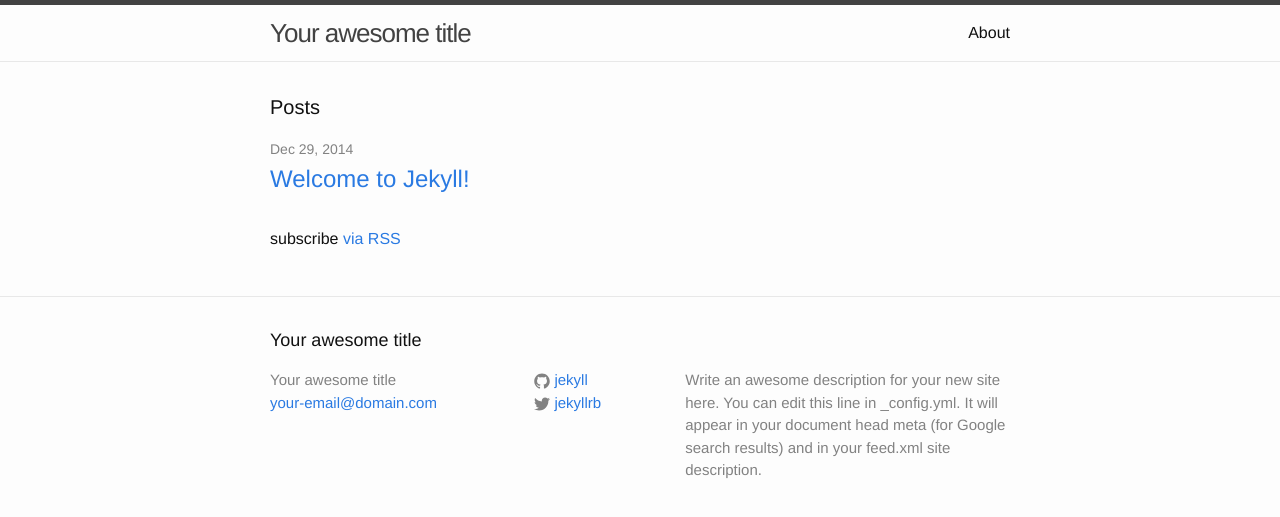
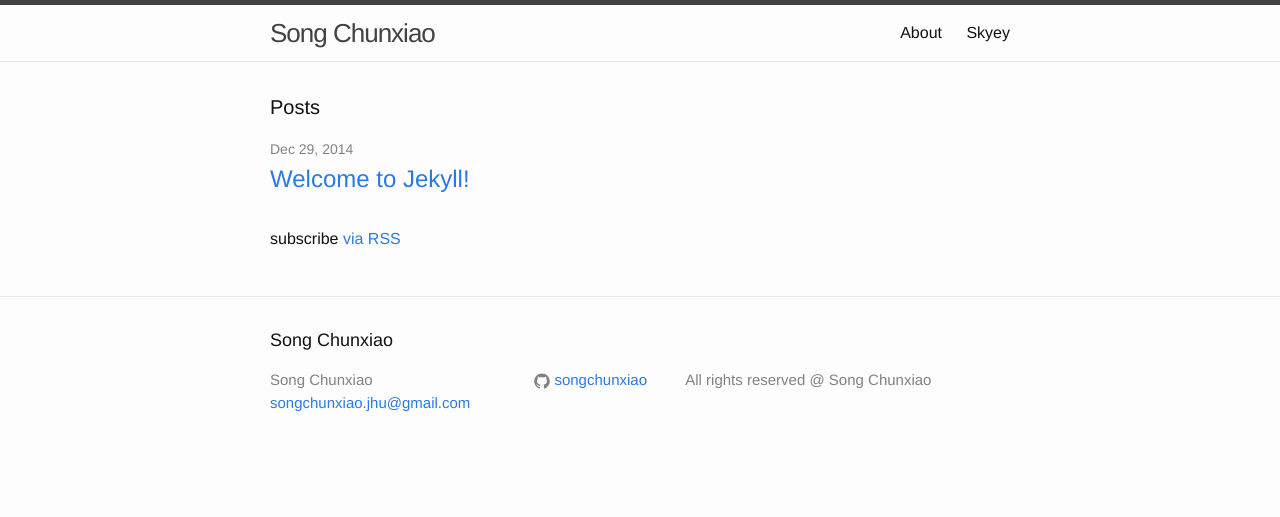
Before and after one commit to songchunxiao/songchunxiao.github.io, a Jekyll site: the page built from index.html, in a window 1280 px wide. Shown: the top 517 px of the page. Built offline with Jekyll 4.4.1, drawn with Linux system fonts in a browser that asks for light colours.

Commit message:
meta data changed

```diff
--- a/_config.yml
+++ b/_config.yml
@@ -1,14 +1,11 @@
 # Site settings
-title: Your awesome title
-email: your-email@domain.com
+title: Song Chunxiao
+email: songchunxiao.jhu@gmail.com
 description: > # this means to ignore newlines until "baseurl:"
-  Write an awesome description for your new site here. You can edit this
-  line in _config.yml. It will appear in your document head meta (for
-  Google search results) and in your feed.xml site description.
+  All rights reserved @ Song Chunxiao
 baseurl: "" # the subpath of your site, e.g. /blog/
-url: "http://yourdomain.com" # the base hostname & protocol for your site
-twitter_username: jekyllrb
-github_username:  jekyll
+url: "http://skyey.co" # the base hostname & protocol for your site
+github_username:  songchunxiao
 
 # Build settings
 markdown: kramdown
--- a/index.html
+++ b/index.html
@@ -1,4 +1,5 @@
 ---
+title: Skyey
 layout: default
 ---
 
```
